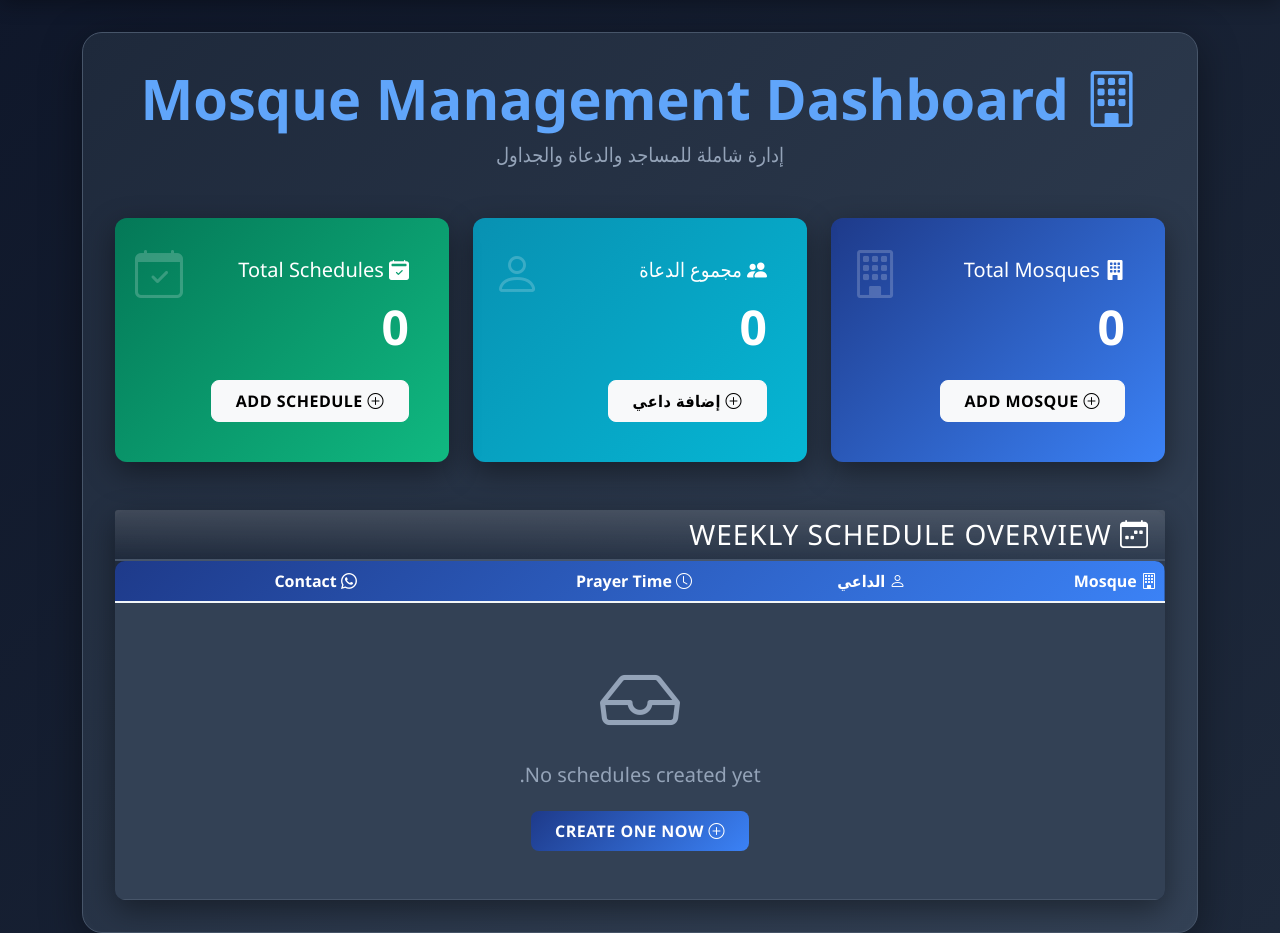
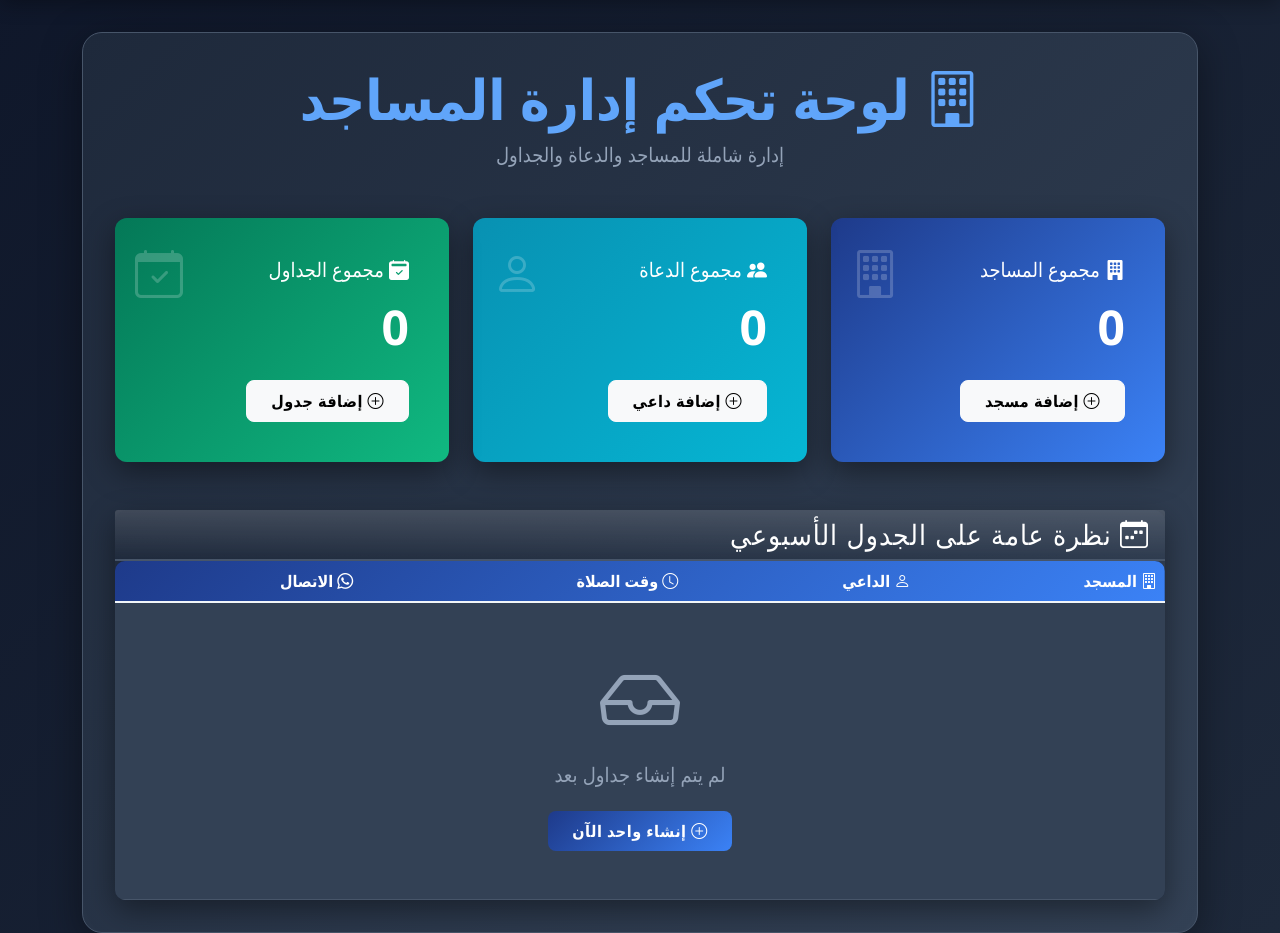
Before and after one commit to mahmoudAshraf283/mosque-management-dashboard, a Django app: page / in a window 1280 px wide. Shown: the part 62-995 px from the top of the page. Run offline with Django 4.2, Linux system fonts and the light colour scheme; data that the repository does not hold is empty.

Commit message:
translate the full app in arabic

```diff
--- a/mosque/dashboard/templates/dashboard/base.html
+++ b/mosque/dashboard/templates/dashboard/base.html
@@ -4,7 +4,7 @@
 <head>
     <meta charset="UTF-8">
     <meta name="viewport" content="width=device-width, initial-scale=1.0">
-    <title>{% trans "Mosque Dashboard" %}</title>
+    <title>لوحة تحكم المساجد</title>
     <link href="https://cdn.jsdelivr.net/npm/bootstrap@5.1.3/dist/css/bootstrap.rtl.min.css" rel="stylesheet">
     <link rel="stylesheet" href="https://cdn.jsdelivr.net/npm/bootstrap-icons@1.11.0/font/bootstrap-icons.css">
     <style>
--- a/mosque/dashboard/templates/dashboard/dashboard.html
+++ b/mosque/dashboard/templates/dashboard/dashboard.html
@@ -4,7 +4,7 @@
 {% block content %}
 <div class="text-center mb-5">
     <h1 class="display-4 fw-bold text-primary">
-        <i class="bi bi-building"></i> {% trans "Mosque Management Dashboard" %}
+        <i class="bi bi-building"></i> لوحة تحكم إدارة المساجد
     </h1>
     <p class="lead text-muted">إدارة شاملة للمساجد والدعاة والجداول</p>
 </div>
@@ -15,11 +15,11 @@
             <i class="bi bi-building stat-icon"></i>
             <div class="card-body position-relative">
                 <h5 class="card-title mb-3">
-                    <i class="bi bi-building-fill"></i> {% trans "Total Mosques" %}
+                    <i class="bi bi-building-fill"></i> مجموع المساجد
                 </h5>
                 <h2>{{ mosque_count }}</h2>
                 <a href="{% url 'mosque_create' %}" class="btn btn-light mt-3">
-                    <i class="bi bi-plus-circle"></i> {% trans "Add Mosque" %}
+                    <i class="bi bi-plus-circle"></i> إضافة مسجد
                 </a>
             </div>
         </div>
@@ -43,11 +43,11 @@
             <i class="bi bi-calendar-check stat-icon"></i>
             <div class="card-body position-relative">
                 <h5 class="card-title mb-3">
-                    <i class="bi bi-calendar2-check-fill"></i> {% trans "Total Schedules" %}
+                    <i class="bi bi-calendar2-check-fill"></i> مجموع الجداول
                 </h5>
                 <h2>{{ schedule_count }}</h2>
                 <a href="{% url 'schedule_create' %}" class="btn btn-light mt-3">
-                    <i class="bi bi-plus-circle"></i> {% trans "Add Schedule" %}
+                    <i class="bi bi-plus-circle"></i> إضافة جدول
                 </a>
             </div>
         </div>
@@ -57,7 +57,7 @@
 <div class="card">
     <div class="card-header bg-gradient text-white" style="background: linear-gradient(135deg, #667eea 0%, #764ba2 100%);">
         <h3 class="mb-0">
-            <i class="bi bi-calendar-week"></i> {% trans "Weekly Schedule Overview" %}
+            <i class="bi bi-calendar-week"></i> نظرة عامة على الجدول الأسبوعي
         </h3>
     </div>
     <div class="card-body p-0">
@@ -65,10 +65,10 @@
             <table class="table table-hover mb-0">
                 <thead>
                     <tr>
-                        <th><i class="bi bi-building"></i> {% trans "Mosque" %}</th>
+                        <th><i class="bi bi-building"></i> المسجد</th>
                         <th><i class="bi bi-person"></i> الداعي</th>
-                        <th><i class="bi bi-clock"></i> {% trans "Prayer Time" %}</th>
-                        <th><i class="bi bi-whatsapp"></i> {% trans "Contact" %}</th>
+                        <th><i class="bi bi-clock"></i> وقت الصلاة</th>
+                        <th><i class="bi bi-whatsapp"></i> الاتصال</th>
                     </tr>
                 </thead>
                 <tbody>
@@ -89,9 +89,9 @@
                     <tr>
                         <td colspan="4" class="text-center py-5">
                             <i class="bi bi-inbox display-1 text-muted d-block mb-3"></i>
-                            <h5 class="text-muted">{% trans "No schedules created yet." %}</h5>
+                            <h5 class="text-muted">لم يتم إنشاء جداول بعد</h5>
                             <a href="{% url 'schedule_create' %}" class="btn btn-primary mt-3">
-                                <i class="bi bi-plus-circle"></i> {% trans "Create one now" %}
+                                <i class="bi bi-plus-circle"></i> إنشاء واحد الآن
                             </a>
                         </td>
                     </tr>
--- a/mosque/dashboard/templates/dashboard/imam_form.html
+++ b/mosque/dashboard/templates/dashboard/imam_form.html
@@ -2,7 +2,7 @@
 {% load i18n %}
 
 {% block content %}
-<h2 class="mb-4">{{ action }} {% trans "Imam" %}</h2>
+<h2 class="mb-4">{{ action }} داعي</h2>
 
 <form method="post">
     {% csrf_token %}
@@ -15,7 +15,7 @@
             {% endif %}
         </div>
     {% endfor %}
-    <button type="submit" class="btn btn-primary">{% trans "Save" %}</button>
-    <a href="{% url 'imam_list' %}" class="btn btn-secondary">{% trans "Cancel" %}</a>
+    <button type="submit" class="btn btn-primary">حفظ</button>
+    <a href="{% url 'imam_list' %}" class="btn btn-secondary">إلغاء</a>
 </form>
 {% endblock %}
--- a/mosque/dashboard/templates/dashboard/mosque_form.html
+++ b/mosque/dashboard/templates/dashboard/mosque_form.html
@@ -2,7 +2,7 @@
 {% load i18n %}
 
 {% block content %}
-<h2 class="mb-4">{{ action }} {% trans "Mosque" %}</h2>
+<h2 class="mb-4">{{ action }} مسجد</h2>
 
 <form method="post">
     {% csrf_token %}
@@ -15,7 +15,7 @@
             {% endif %}
         </div>
     {% endfor %}
-    <button type="submit" class="btn btn-primary">{% trans "Save" %}</button>
-    <a href="{% url 'mosque_list' %}" class="btn btn-secondary">{% trans "Cancel" %}</a>
+    <button type="submit" class="btn btn-primary">حفظ</button>
+    <a href="{% url 'mosque_list' %}" class="btn btn-secondary">إلغاء</a>
 </form>
 {% endblock %}
--- a/mosque/dashboard/templates/dashboard/schedule_form.html
+++ b/mosque/dashboard/templates/dashboard/schedule_form.html
@@ -2,7 +2,7 @@
 {% load i18n %}
 
 {% block content %}
-<h2 class="mb-4">{{ action }} {% trans "Schedule" %}</h2>
+<h2 class="mb-4">{{ action }} جدول</h2>
 
 <form method="post">
     {% csrf_token %}
@@ -15,7 +15,7 @@
             {% endif %}
         </div>
     {% endfor %}
-    <button type="submit" class="btn btn-primary">{% trans "Save" %}</button>
-    <a href="{% url 'schedule_list' %}" class="btn btn-secondary">{% trans "Cancel" %}</a>
+    <button type="submit" class="btn btn-primary">حفظ</button>
+    <a href="{% url 'schedule_list' %}" class="btn btn-secondary">إلغاء</a>
 </form>
 {% endblock %}
--- a/mosque/dashboard/views.py
+++ b/mosque/dashboard/views.py
@@ -45,7 +45,7 @@ def mosque_create(request):
             return redirect('mosque_list')
     else:
         form = MosqueForm()
-    return render(request, 'dashboard/mosque_form.html', {'form': form, 'action': _('Add')})
+    return render(request, 'dashboard/mosque_form.html', {'form': form, 'action': 'إضافة'})
 
 
 def mosque_update(request, pk):
@@ -58,7 +58,7 @@ def mosque_update(request, pk):
             return redirect('mosque_list')
     else:
         form = MosqueForm(instance=mosque)
-    return render(request, 'dashboard/mosque_form.html', {'form': form, 'action': _('Edit')})
+    return render(request, 'dashboard/mosque_form.html', {'form': form, 'action': 'تعديل'})
 
 
 def mosque_delete(request, pk):
@@ -85,7 +85,7 @@ def imam_create(request):
             return redirect('imam_list')
     else:
         form = ImamForm()
-    return render(request, 'dashboard/imam_form.html', {'form': form, 'action': _('Add')})
+    return render(request, 'dashboard/imam_form.html', {'form': form, 'action': 'إضافة'})
 
 
 def imam_update(request, pk):
@@ -98,7 +98,7 @@ def imam_update(request, pk):
             return redirect('imam_list')
     else:
         form = ImamForm(instance=imam)
-    return render(request, 'dashboard/imam_form.html', {'form': form, 'action': _('Edit')})
+    return render(request, 'dashboard/imam_form.html', {'form': form, 'action': 'تعديل'})
 
 
 def imam_delete(request, pk):
@@ -135,7 +135,7 @@ def schedule_create(request):
             return redirect('schedule_list')
     else:
         form = ScheduleForm()
-    return render(request, 'dashboard/schedule_form.html', {'form': form, 'action': _('Add')})
+    return render(request, 'dashboard/schedule_form.html', {'form': form, 'action': 'إضافة'})
 
 
 def schedule_update(request, pk):
@@ -148,7 +148,7 @@ def schedule_update(request, pk):
             return redirect('schedule_list')
     else:
         form = ScheduleForm(instance=schedule)
-    return render(request, 'dashboard/schedule_form.html', {'form': form, 'action': _('Edit')})
+    return render(request, 'dashboard/schedule_form.html', {'form': form, 'action': 'تعديل'})
 
 
 def schedule_delete(request, pk):
```
Also changed, not shown: mosque/dashboard/templates/dashboard/imam_confirm_delete.html (+5 -5 lines), mosque/dashboard/templates/dashboard/imam_list.html (+6 -6 lines), mosque/dashboard/templates/dashboard/mosque_confirm_delete.html (+5 -5 lines), mosque/dashboard/templates/dashboard/mosque_list.html (+10 -10 lines), mosque/dashboard/templates/dashboard/schedule_confirm_delete.html (+4 -4 lines), mosque/dashboard/templates/dashboard/schedule_list.html (+10 -10 lines), mosque/dashboard/templates/dashboard/today_schedule.html (+9 -9 lines).
